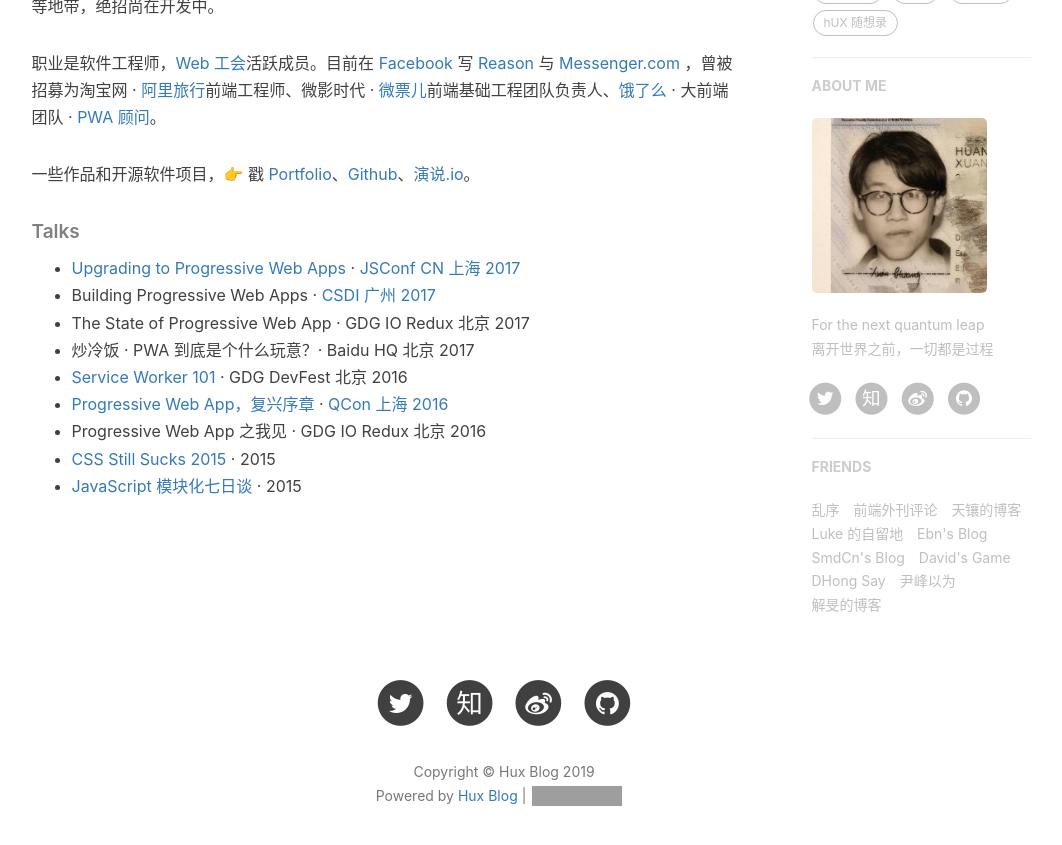
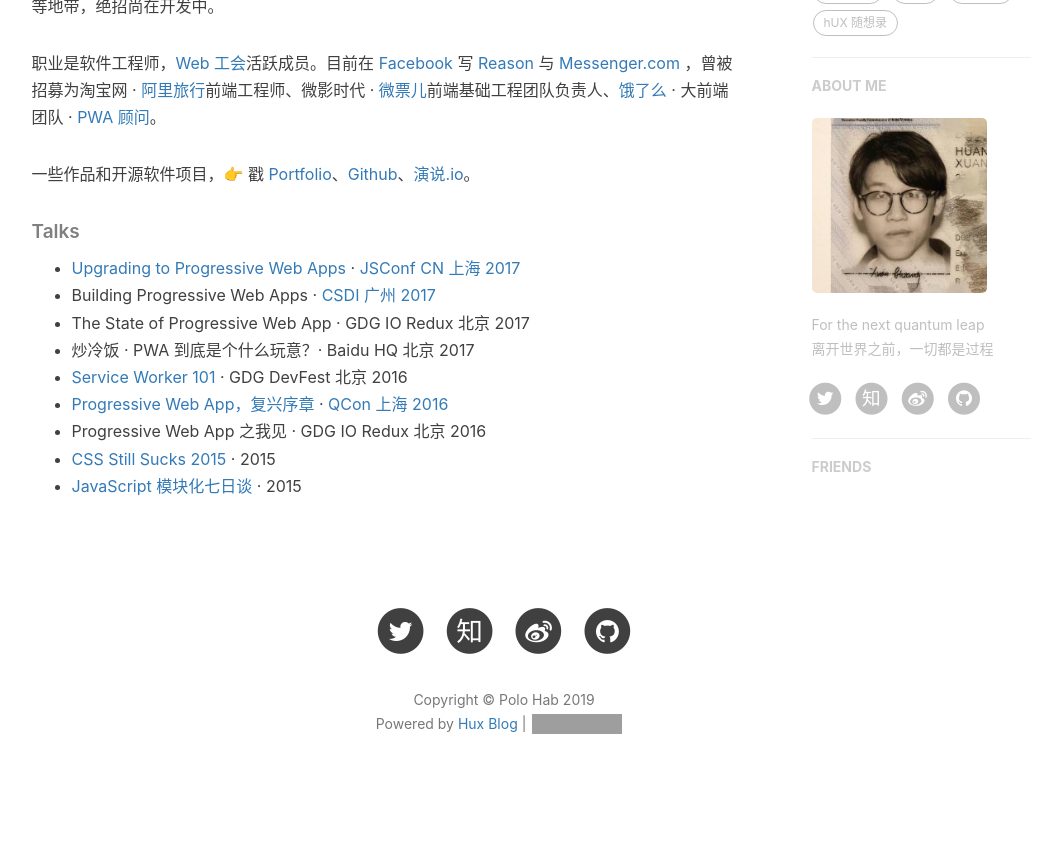
Before and after one commit to polo-Huang/polo-Huang.github.io, a Jekyll site: the page built from about.html, in a window 1280 px wide and 900 px high, scrolled down 637 px. Shown: the top 845 px of the window, without its empty margins (136-1198 px from the left). Built offline with Jekyll 4.4.1, drawn with Linux system fonts in a browser that asks for light colours; nearby versions of some CDN libraries; comment, search, counter and statistics services are not loaded; grey boxes are pictures that could not be loaded.

Commit message:
修改个人博客配置。

```diff
--- a/_config.yml
+++ b/_config.yml
@@ -1,11 +1,11 @@
 # Site settings
-title: Hux Blog
-SEOTitle: 黄玄的博客 | Hux Blog
+title: Polo Hab
+SEOTitle: polo的手账本 | Polo Hab
 header-img: img/home-bg.jpg
-email: huxpro@gmail.com
-description: "关于程序与设计、黑客与画家 | 黄玄，Web & Mobile Lover，Software Engineer，UX Designer | 这里是 @Hux黄玄 的个人博客，与你一起发现更大的世界。"
-keyword: "黄玄, Hux黄玄, Hux, 鬼栈, huxpro, @huxpro, 黄玄的博客, Hux Blog, 博客, 个人网站, 互联网, Web, JavaScript, 前端, 设计"
-url: "https://huangxuan.me"              # your host, for absolute URL
+email: polo_07@163.com
+description: "关于程序与设计、厨师与画家 | polo，Web & Game Lover，Software Engineer，Game Designer | 这里是 @PoloHuang 的个人博客，与你分享这个世界。"
+keyword: "Polo, PoloHuang, polo-huang, polo_huang, phpro, @polo-Huang, polo的手账本, Polo Huang, 博客, 个人网站, 互联网, php, Web, JavaScript, js, 游戏, 摄影, 旅游, 运动"
+url: "https://polo-huang.github.io"              # your host, for absolute URL
 baseurl: ""                             # for example, '/blog' if your blog hosted on 'host/blog'
 
 # Publish posts or collection documents with a future date.
@@ -13,17 +13,17 @@
 
 # SNS settings
 RSS: false
-weibo_username:     huxpro
-zhihu_username:     huxpro
-github_username:    huxpro
-twitter_username:   huxpro
-#facebook_username:  huxpro
+weibo_username:     polo-Huang
+zhihu_username:     polo-Huang
+github_username:    polo-Huang
+twitter_username:   polo-Huang
+#facebook_username:  polo-Huang
 #linkedin_username:  firstname-lastname-idxxxx
 
 
 
 # Build settings
-# from 2016, 'pygments' is unsupported on GitHub Pages. Use 'rouge' for highlighting instead.
+# from 2019, 'pygments' is unsupported on GitHub Pages. Use 'rouge' for highlighting instead.
 highlighter: rouge
 permalink: pretty
 paginate: 10
@@ -106,34 +106,5 @@
     #     title: "Su",
     #     href: "http://su.gallery/"
     # },{
-        title: "乱序",
-        href: "http://mida.re/"
-    },{
-        title: "前端外刊评论",
-        href: "http://qianduan.guru/"
-    },{
-        title: "天镶的博客",
-        href: "http://lingyu.wang/"
-    },{
-        title: "Luke 的自留地",
-        href: "http://hmqk1995.github.io"
-    },{
-        title: "Ebn's Blog",
-        href: "http://ebnbin.com/"
-    },{
-        title: "SmdCn's Blog",
-        href: "http://blog.smdcn.net"
-    },{
-        title: "David's Game",
-        href: "https://www.ruoyaowu.com/"
-    },{
-        title: "DHong Say",
-        href: "http://dhong.co"
-    },{
-        title: "尹峰以为",
-        href: "http://ingf.github.io/"
-    },{
-        title: "解旻的博客",
-        href: "http://xieminis.me/"
     }
 ]
```
